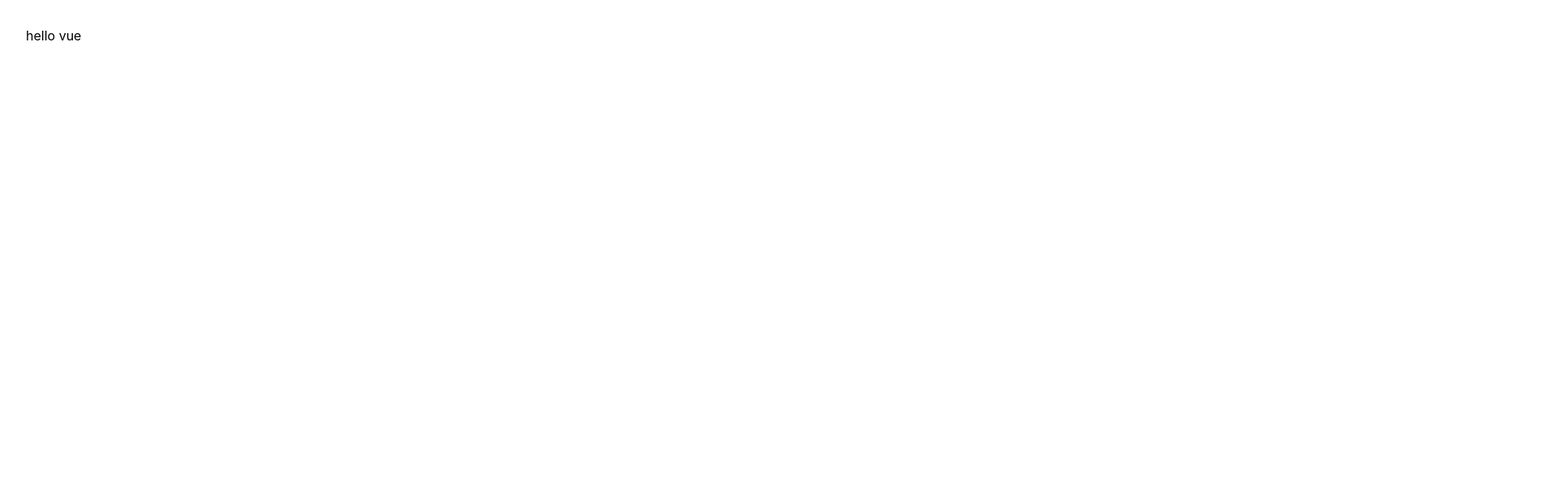
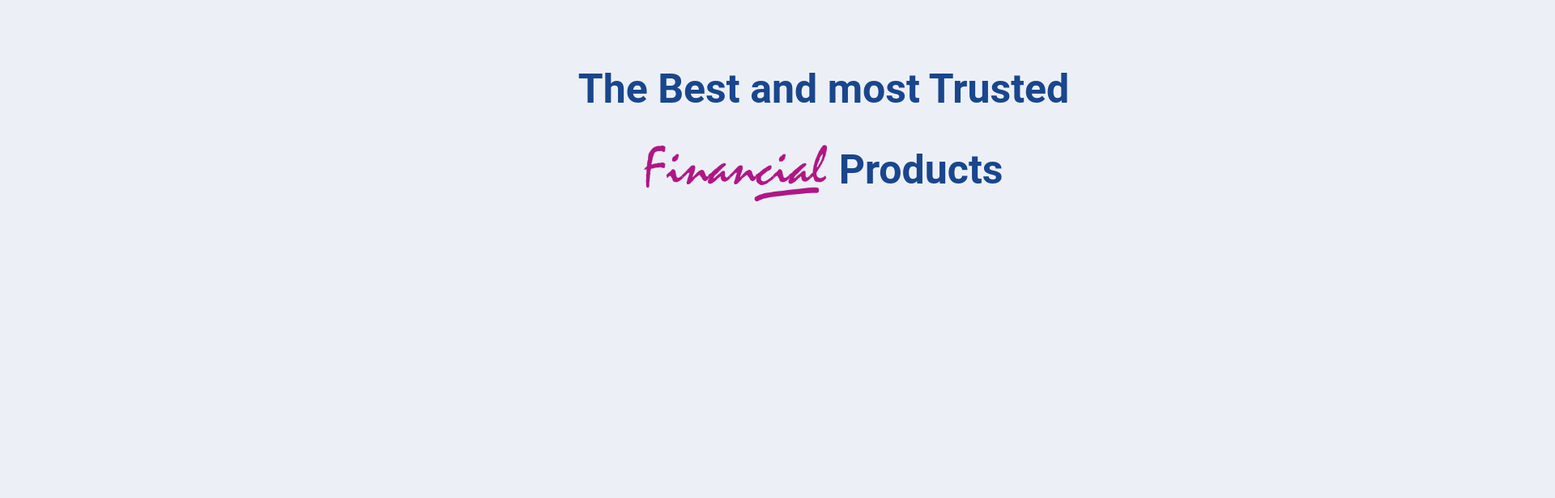
Before and after one commit to Clifford170/Vue-assessment, a Vue app: page / in a window 1280 px wide. Shown: the top 616 px of the page at 81% size, 1920 px wide, since content can reach past the window. Built offline with nearby package versions, Linux system fonts and the light colour scheme.

Commit message:
styling and app vue commits

```diff
--- a/src/App.vue
+++ b/src/App.vue
@@ -1,13 +1,22 @@
 <script setup>
 // import HelloWorld from './components/HelloWorld.vue'
+import LandingPage from "./components/LandingPage.vue";
+import LandingPageFooter from "./components/LandingPageFooter.vue"
+import FinancialInsights from "./components/FinancialInsights.vue"
+import Carousel from "./components/Carousel.vue"
+import Table from "./components/Table.vue"
+import SignupNow from "./components/SignupNow.vue"
+import WeAreProud from "./components/WeAreProud.vue"
+import bottomFooter from "./components/bottomFooter.vue"
+
 </script>
-
 <template>
-<div class="nav">
-hello vue
-</div>
+    <LandingPage/>
+    <LandingPageFooter />
+    <FinancialInsights />
+    <carousel />
+    <Table />
+    <SignupNow />
+    <WeAreProud />
+    <bottomFooter />
 </template>
-
-<style>
-
-</style>
--- a/src/main.js
+++ b/src/main.js
@@ -1,5 +1,8 @@
 import { createApp } from 'vue'
 import './style.css'
 import App from './App.vue'
+import 'bootstrap/dist/css/bootstrap.css'
+import bootstrap from 'bootstrap/dist/js/bootstrap.bundle.js';
+import 'bootstrap-icons/font/bootstrap-icons.css'
 
 createApp(App).mount('#app')
--- a/src/style.css
+++ b/src/style.css
@@ -13,59 +13,14 @@
   -moz-osx-font-smoothing: grayscale;
 }
 
-a {
-  font-weight: 500;
-  color: #646cff;
-  text-decoration: inherit;
-}
-a:hover {
-  color: #535bf2;
+body {
+  margin: 0%;
+  place-items: center;
+  min-height: 100vh;
+
 }
 
-body {
-  margin: 0;
-  display: flex;
-  /* place-items: center; */
-  min-width: 320px;
-  min-height: 100vh;
-  background-color: white;
-  color: black;
-}
 
-h1 {
-  font-size: 3.2em;
-  line-height: 1.1;
-}
-
-button {
-  border-radius: 8px;
-  border: 1px solid transparent;
-  padding: 0.6em 1.2em;
-  font-size: 1em;
-  font-weight: 500;
-  font-family: inherit;
-  background-color: #1a1a1a;
-  cursor: pointer;
-  transition: border-color 0.25s;
-}
-button:hover {
-  border-color: #646cff;
-}
-button:focus,
-button:focus-visible {
-  outline: 4px auto -webkit-focus-ring-color;
-}
-
-.card {
-  padding: 2em;
-}
-
-#app {
-  max-width: 1280px;
-  /* margin: 0 auto; */
-  padding: 2rem;
-  text-align: center;
-}
 
 @media (prefers-color-scheme: light) {
   :root {
```
